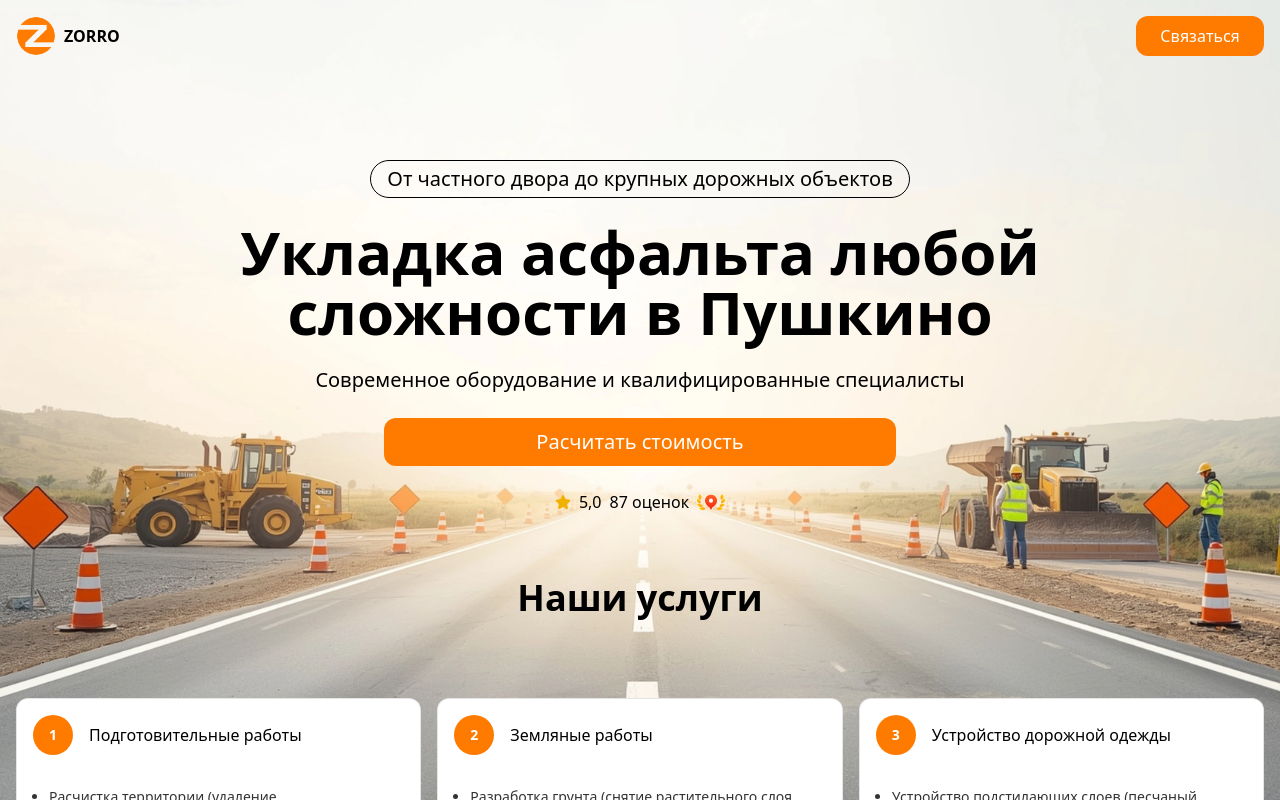
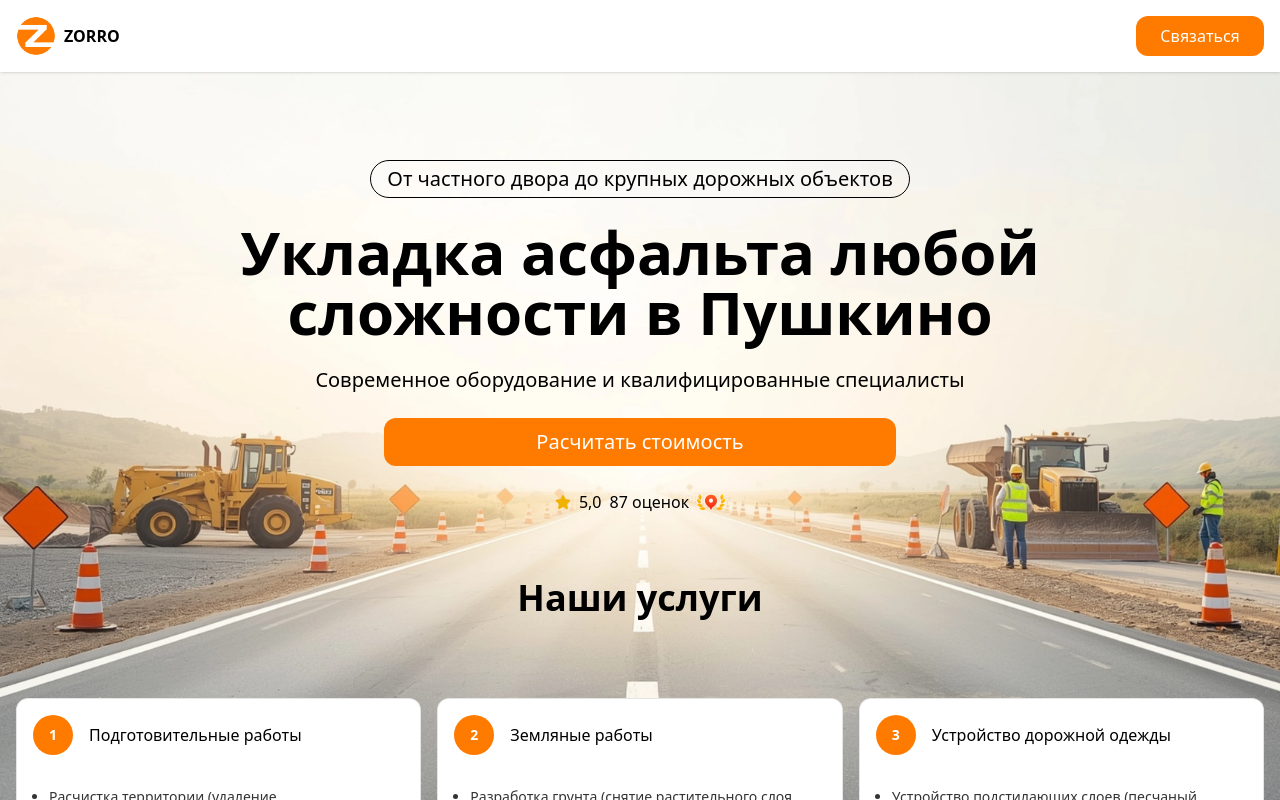
Before and after one commit to Kuatrez/zorro, a Next.js app: page / in a window 1280 px wide. Shown: the top 800 px of the page. Built offline with nearby package versions, Linux system fonts and the light colour scheme.

Commit message:
header fix

```diff
--- a/components/Header.tsx
+++ b/components/Header.tsx
@@ -1,30 +1,15 @@
 "use client";
 
 import Image from "next/image";
-import { FC, useEffect, useState } from "react";
+import { FC } from "react";
 
 interface HeaderProps {
   setContactModal: (value: boolean) => void;
 }
 
 const Header: FC<HeaderProps> = ({ setContactModal }) => {
-  const [scrolled, setScrolled] = useState(false);
-
-  useEffect(() => {
-    const handleScroll = () => {
-      setScrolled(window.scrollY > 10);
-    };
-
-    window.addEventListener("scroll", handleScroll);
-    return () => window.removeEventListener("scroll", handleScroll);
-  }, []);
-
   return (
-    <header
-      className={`fixed w-full z-20 transition-colors duration-300 ${
-        scrolled ? "bg-white shadow" : "bg-transparent"
-      }`}
-    >
+    <header className="fixed w-full z-20 bg-white shadow">
       <div className="p-4 container mx-auto flex justify-between items-center">
         <div className="flex justify-start items-center gap-2">
           <Image
```
